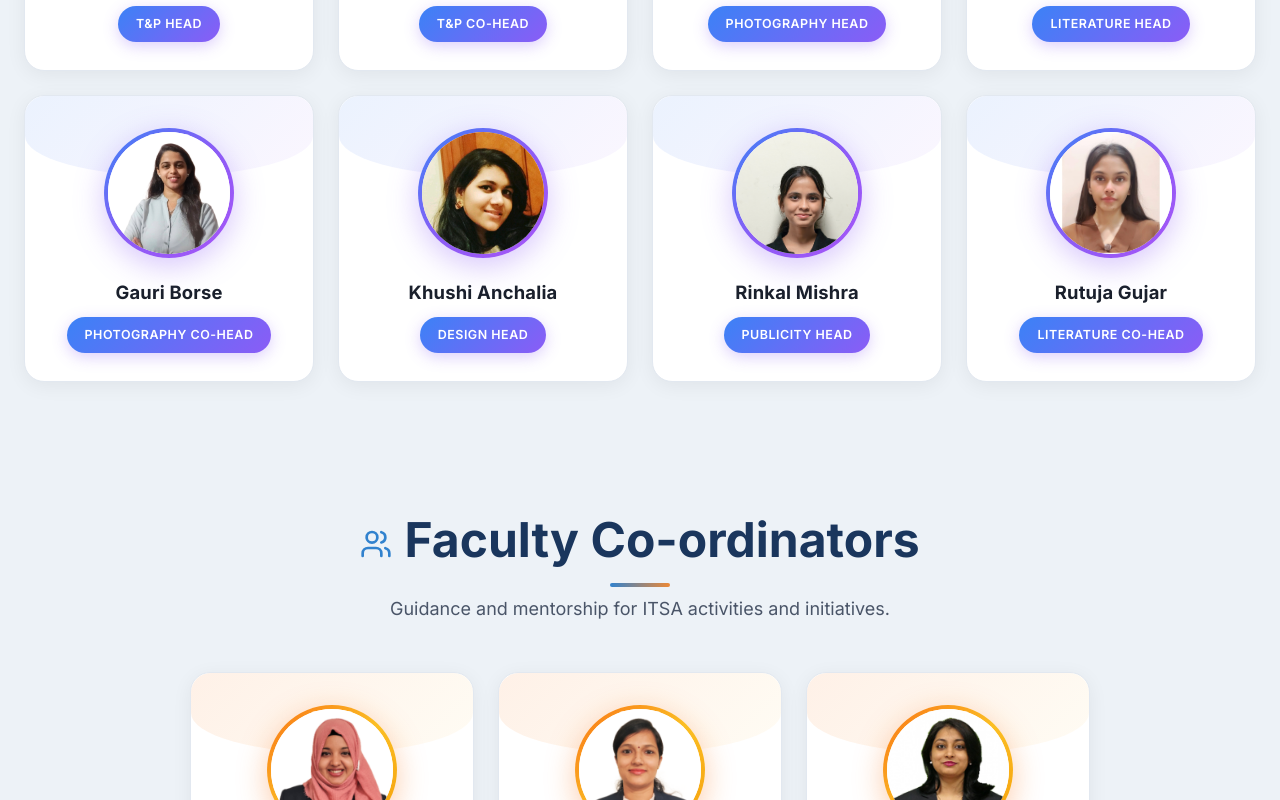
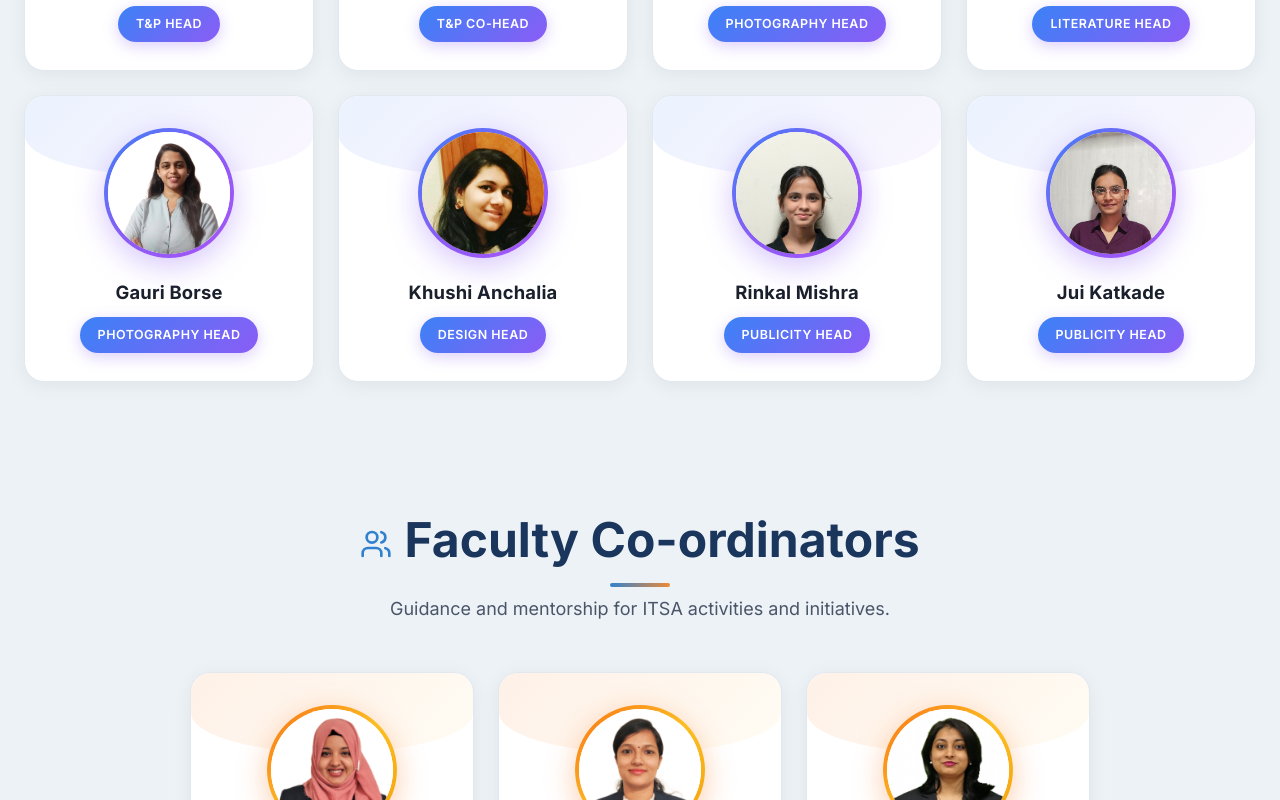
Before and after one commit to IT-Department-APSIT/it-department-website, a Next.js app: page /itsa in a window 1280 px wide. Shown: the part 3780-4580 px from the top of the page. Built offline with nearby package versions, Linux system fonts and the light colour scheme.

Commit message:
modification in ITSA team

```diff
--- a/src/app/itsa/page.js
+++ b/src/app/itsa/page.js
@@ -32,10 +32,10 @@ const committeeMembers = [
     { name: "Aryan Yadav", role: "T&P Co-Head", image: "/assets/itsa-team/Aryan-Yadav.jpg" },
     { name: "Neha Chauhan", role: "Photography Head", image: "/assets/itsa-team/Neha-Chauhan.jpg" },
     { name: "Vaidehi Borekar", role: "Literature Head", image: "/assets/itsa-team/Vaidehi-Borekar.jpg" },
-    { name: "Gauri Borse", role: "Photography Co-Head", image: "/assets/itsa-team/Gauri-Borse.jpg" },
+    { name: "Gauri Borse", role: "Photography Head", image: "/assets/itsa-team/Gauri-Borse.jpg" },
     { name: "Khushi Anchalia", role: "Design Head", image: "/assets/itsa-team/Khushi-Anchalia.jpg" },
     { name: "Rinkal Mishra", role: "Publicity Head", image: "/assets/itsa-team/Rinkal-Mishra.jpg" },
-    { name: "Rutuja Gujar", role: "Literature Co-Head", image: "/assets/itsa-team/rujuta-gujar.jpg" },
+    { name: "Jui Katkade", role: "Publicity Head", image: "/assets/itsa-team/Jui-Katkade.jpg" },
 ];
 const facultyCoordinators = [
     { name: "Prof. Shafaque Fatma Syed", role: "Faculty Co-ordinator", image: "/facultyimages/shafaque.png" },
--- a/src/components/Footer.jsx
+++ b/src/components/Footer.jsx
@@ -55,7 +55,10 @@ export default function Footer() {
 
                 <p className="footer-copyright">&copy; {new Date().getFullYear()} Department of Information Technology, A.P. Shah Institute of Technology. All rights reserved.</p>
                 <div className="footer-bottom">
-                    <p>Designed &amp; Developed by Tanishq Shelar</p>
+                    <p>
+                        Designed &amp; Developed by{' '}
+                        <a href="https://linkedin.com/in/tanishqshelar" target="_blank" rel="noopener noreferrer">Tanishq Shelar</a>
+                    </p>
                 </div>
             </div>
         </footer>
```
Also changed, not shown: public/assets/itsa-team/Jui-Katkade.jpg (added).
